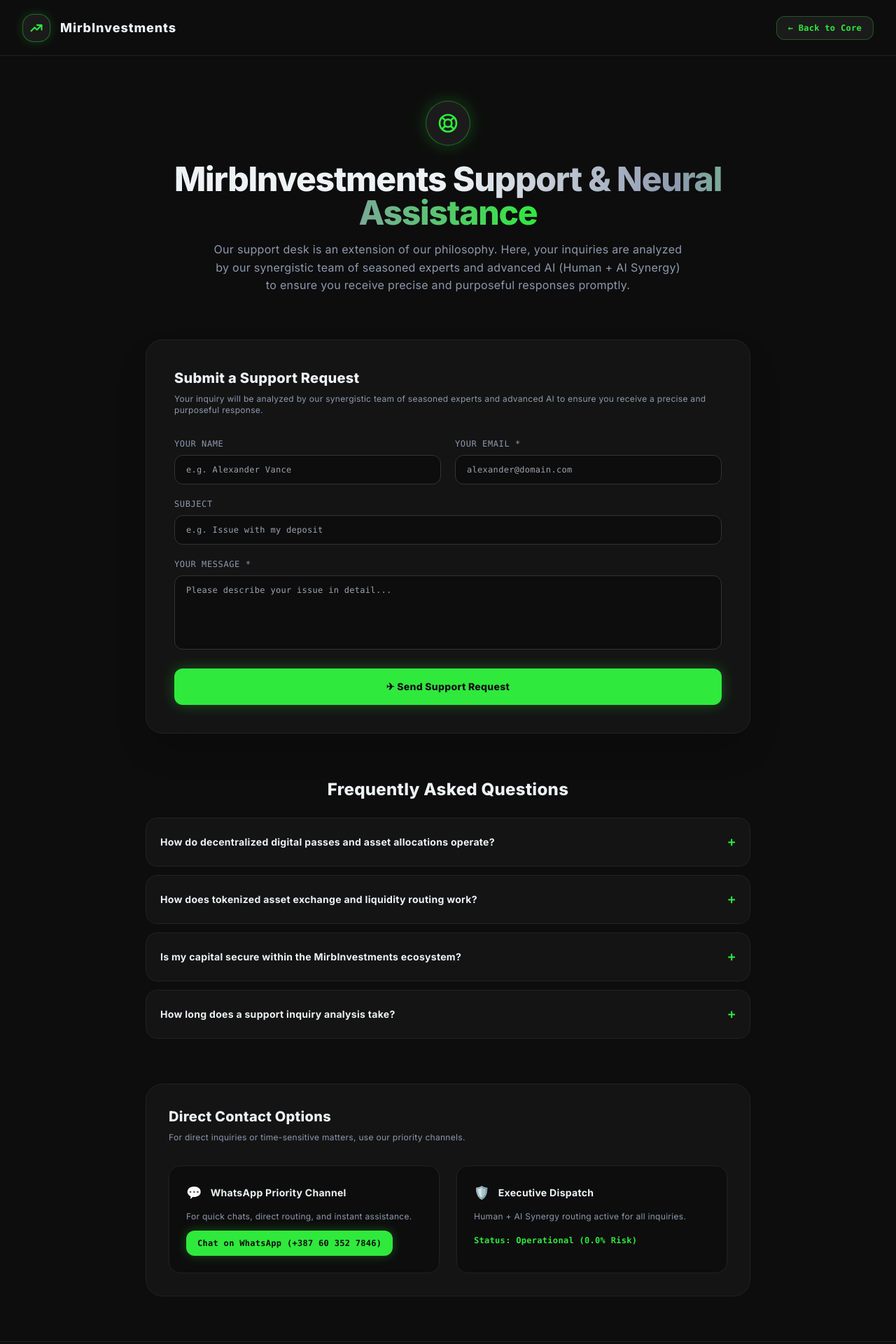
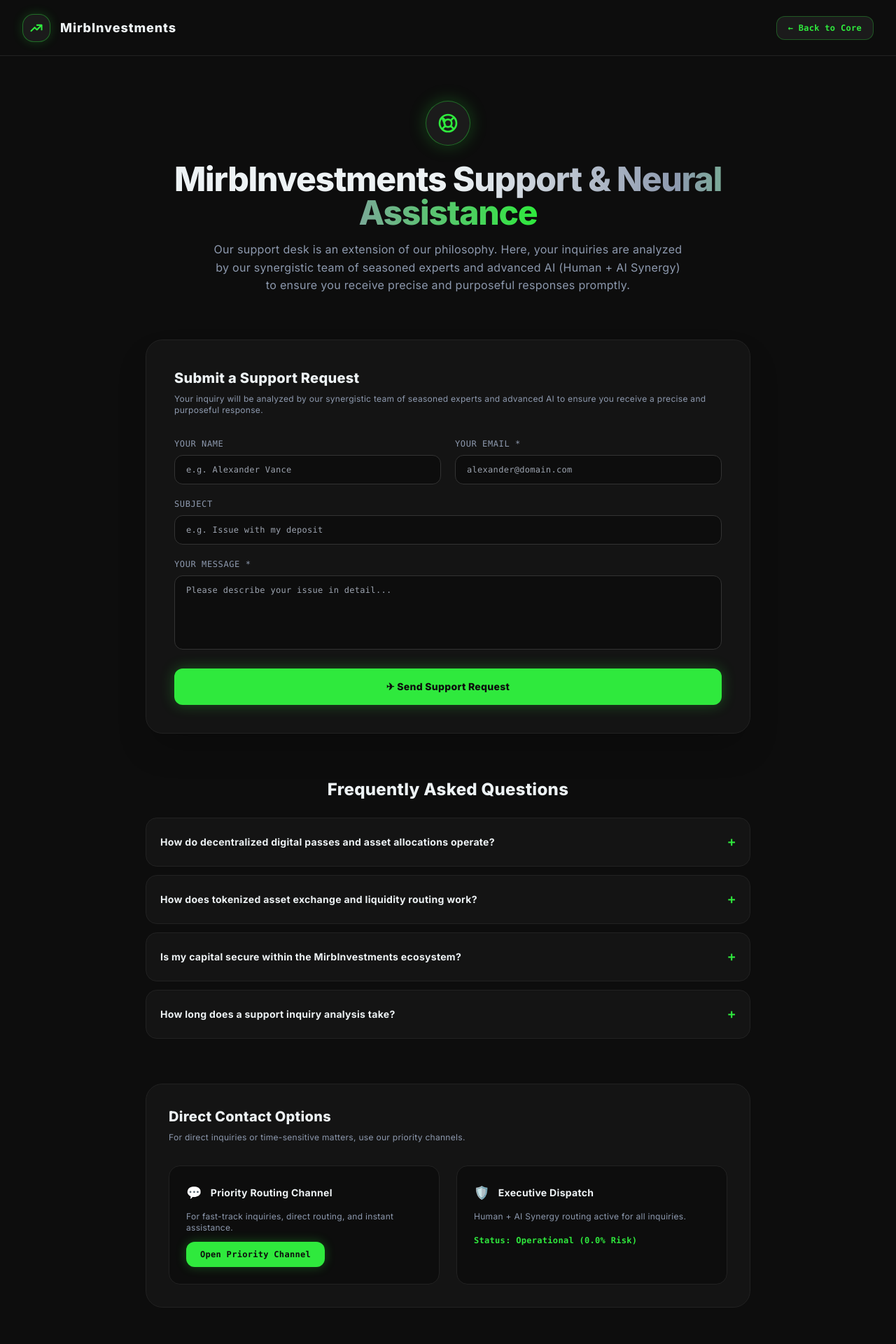
Before and after one commit to Mirb88/MirbInvestments-Web3, a Next.js app: page /support in a window 1280 px wide. Shown: the top 1920 px of the page at 70% size. Built offline with nearby package versions, Linux system fonts and the light colour scheme; no server answers.

Commit message:
feat: Refine support priority button to clean institutional Open Priority Channel label

```diff
--- a/src/app/support/page.tsx
+++ b/src/app/support/page.tsx
@@ -89,7 +89,7 @@ export default function SupportPage() {
         <div className="text-center mb-16">
           <div className="w-16 h-16 rounded-full bg-[#1b1b1b] border border-[#2FE93D]/40 flex items-center justify-center mx-auto mb-6 shadow-[0_0_25px_rgba(47,233,61,0.25)]">
             <svg className="w-8 h-8 text-[#2FE93D]" fill="none" viewBox="0 0 24 24" stroke="currentColor">
-              <path strokeLinecap="round" strokeLinejoin="round" strokeWidth="2" d="M18.364 5.636l-3.536 3.536m0 5.656l3.536 3.536M9.172 9.172L5.636 5.636m3.536 9.192l-3.536 3.536M21 12a9 9 0 11-18 0 9 9 0 0118 0zm-5 0a4 4 0 11-8 0 4 4 0 018 0z" />
+              <path strokeLinecap="round" strokeLinejoin="round" strokeWidth="2" d="M18.364 5.636l-3.536 3.536m0 5.656l3.536 3.536M9.172 9.172L5.636 5.636l3.536 9.192l-3.536 3.536M21 12a9 9 0 11-18 0 9 9 0 0118 0zm-5 0a4 4 0 11-8 0 4 4 0 018 0z" />
             </svg>
           </div>
           <h1 className="text-3xl sm:text-5xl font-black text-[#EDF2F4] tracking-tight mb-4">
@@ -190,7 +190,7 @@ export default function SupportPage() {
           </div>
         </section>
 
-        {/* DIRECT CONTACT OPTIONS (WHATSAPP INTEGRATION) */}
+        {/* DIRECT CONTACT OPTIONS (CLEAN INSTITUTIONAL BUTTON WITHOUT PHONE NUMBER) */}
         <section className="p-8 rounded-3xl bg-[#141414] border border-[#222222] text-left">
           <h2 className="text-xl font-black text-[#EDF2F4] mb-2">Direct Contact Options</h2>
           <p className="text-xs text-[#8D99AE] mb-8">For direct inquiries or time-sensitive matters, use our priority channels.</p>
@@ -199,16 +199,16 @@ export default function SupportPage() {
             <div className="p-6 rounded-2xl bg-[#0D0D0D] border border-[#222222]">
               <div className="flex items-center space-x-3 mb-3">
                 <span className="text-[#2FE93D] text-lg">💬</span>
-                <h3 className="font-bold text-sm text-[#EDF2F4]">WhatsApp Priority Channel</h3>
+                <h3 className="font-bold text-sm text-[#EDF2F4]">Priority Routing Channel</h3>
               </div>
-              <p className="text-xs text-[#8D99AE] mb-3">For quick chats, direct routing, and instant assistance.</p>
+              <p className="text-xs text-[#8D99AE] mb-3">For fast-track inquiries, direct routing, and instant assistance.</p>
               <a
                 href="https://wa.me/387603527846"
                 target="_blank"
                 rel="noopener noreferrer"
-                className="inline-block px-4 py-2.5 rounded-xl bg-[#2FE93D] text-[#0D0D0D] text-xs font-mono font-bold hover:scale-105 transition-all shadow-[0_0_15px_rgba(47,233,61,0.3)]"
+                className="inline-block px-5 py-2.5 rounded-xl bg-[#2FE93D] text-[#0D0D0D] text-xs font-mono font-bold hover:scale-105 transition-all shadow-[0_0_15px_rgba(47,233,61,0.3)]"
               >
-                Chat on WhatsApp (+387 60 352 7846)
+                Open Priority Channel
               </a>
             </div>
 
```
